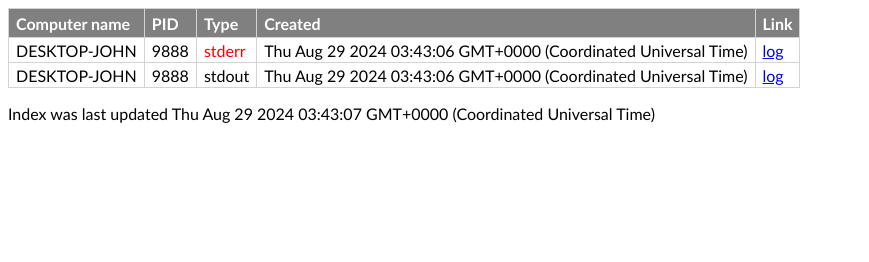
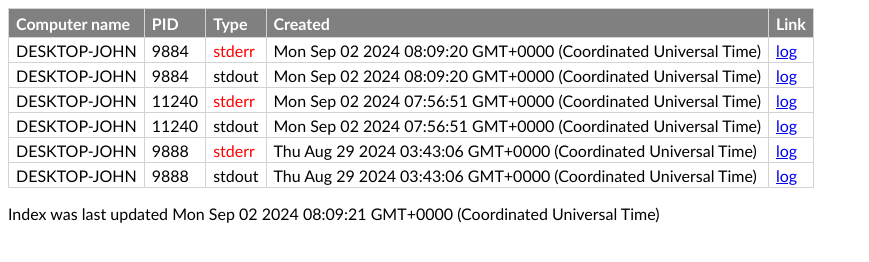
Before and after one commit to superwch1/clipclip_server, a website: page iisnode/index.html in a window 1280 px wide. Shown: the whole page, without its empty margins (0-869 px from the left). Drawn offline with Linux system fonts and the light colour scheme.

```diff
--- a/iisnode/index.html
+++ b/iisnode/index.html
@@ -53,8 +53,8 @@
     <script type="text/javascript">
 
         // this is replaced with actual data at runtime by code in interceptor.js
-        var logFiles = [{"file":"DESKTOP-JOHN-9888-stderr-1724902986800.txt","computername":"DESKTOP-JOHN","pid":9888,"type":"stderr","created":1724902986800},{"file":"DESKTOP-JOHN-9888-stdout-1724902986799.txt","computername":"DESKTOP-JOHN","pid":9888,"type":"stdout","created":1724902986799}];
-        var lastUpdated = 1724902987827;
+        var logFiles = [{"file":"DESKTOP-JOHN-11240-stderr-1725263811489.txt","computername":"DESKTOP-JOHN","pid":11240,"type":"stderr","created":1725263811489},{"file":"DESKTOP-JOHN-11240-stdout-1725263811488.txt","computername":"DESKTOP-JOHN","pid":11240,"type":"stdout","created":1725263811488},{"file":"DESKTOP-JOHN-9884-stderr-1725264560309.txt","computername":"DESKTOP-JOHN","pid":9884,"type":"stderr","created":1725264560309},{"file":"DESKTOP-JOHN-9884-stdout-1725264560309.txt","computername":"DESKTOP-JOHN","pid":9884,"type":"stdout","created":1725264560309},{"file":"DESKTOP-JOHN-9888-stderr-1724902986800.txt","computername":"DESKTOP-JOHN","pid":9888,"type":"stderr","created":1724902986800},{"file":"DESKTOP-JOHN-9888-stdout-1724902986799.txt","computername":"DESKTOP-JOHN","pid":9888,"type":"stdout","created":1724902986799}];
+        var lastUpdated = 1725264561294;
         var date = new Date();
 
         date.setTime(lastUpdated);
```
Also changed, not shown: README.md, views/public/index.html (renamed from views/index.html), 1 other file.
